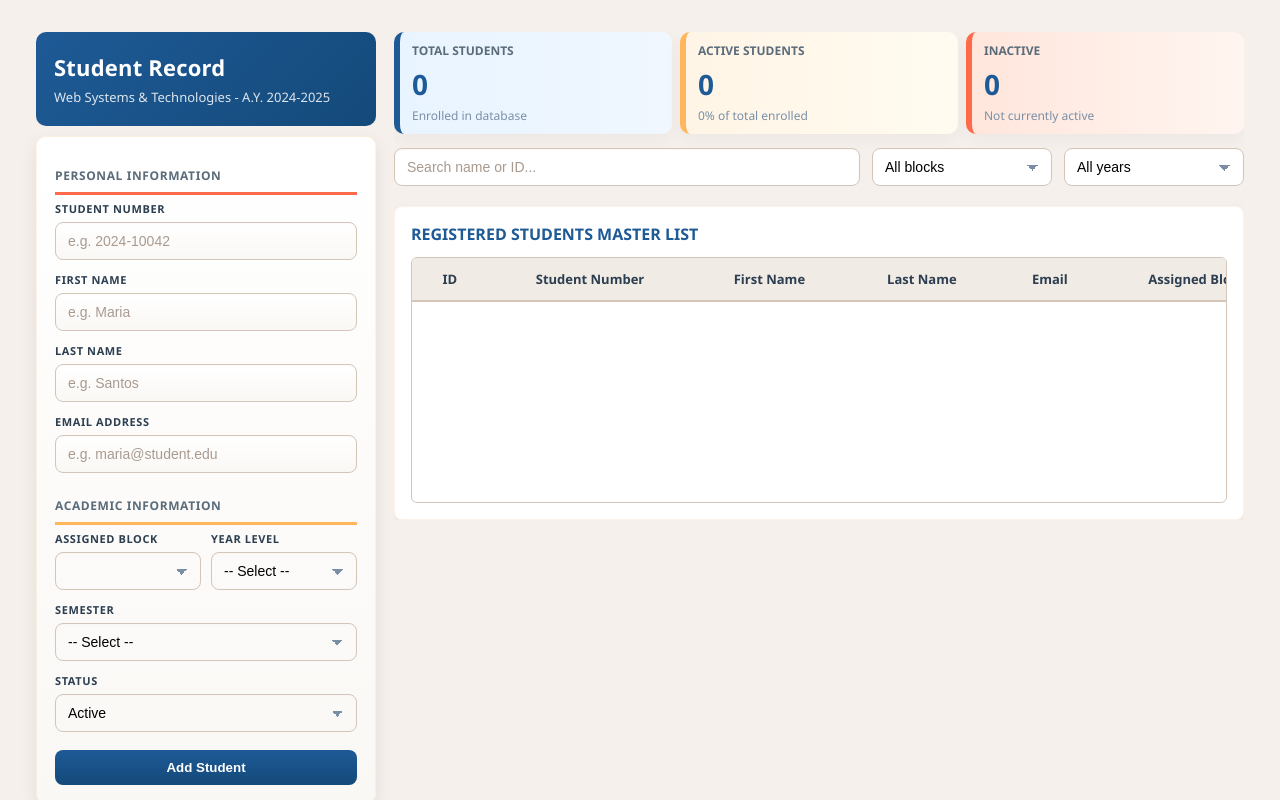
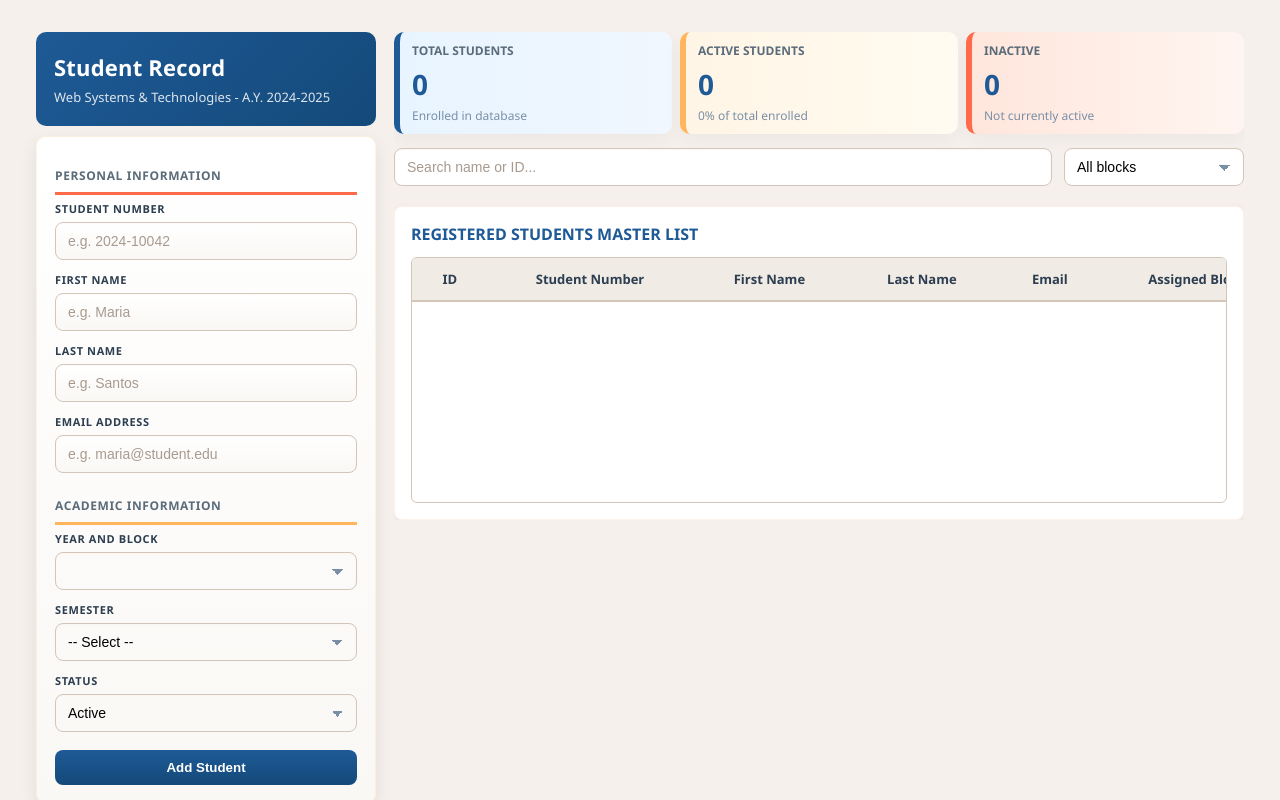
Before and after one commit to shanesibuyomiranda24-lang/WEB-SYSTEMS-AND-TECHNOLOGIES-FINAL-PROJECT-EXAM, a website: page index.html in a window 1280 px wide. Drawn offline with Linux system fonts and the light colour scheme; no server answers.

Commit message:
Update index.html

```diff
--- a/index.html
+++ b/index.html
@@ -35,22 +35,8 @@
 
                     <h2 class="section-academic">ACADEMIC INFORMATION</h2>
 
-                    <div class="form-row">
-                        <div class="col">
-                            <label for="blockId">ASSIGNED BLOCK</label>
-                            <select name="blockId" id="blockId" required></select>
-                        </div>
-                        <div class="col">
-                            <label for="yearLevel">YEAR LEVEL</label>
-                            <select name="yearLevel" id="yearLevel" required>
-                                <option value="">-- Select --</option>
-                                <option value="1st Year">1st Year</option>
-                                <option value="2nd Year">2nd Year</option>
-                                <option value="3rd Year">3rd Year</option>
-                                <option value="4th Year">4th Year</option>
-                            </select>
-                        </div>
-                    </div>
+                    <label for="blockId">YEAR AND BLOCK</label>
+                    <select name="blockId" id="blockId" required></select>
 
                     <label for="semester">SEMESTER</label>
                     <select name="semester" id="semester" required>
@@ -66,6 +52,7 @@
                     </select>
 
                     <button type="submit">Add Student</button>
+
                 </div>
             </form>
         </div>
@@ -93,7 +80,6 @@
             <div class="filters-bar">
                 <input id="searchBox" type="text" placeholder="Search name or ID...">
                 <select id="filterBlock"><option value="All">All blocks</option></select>
-                <select id="filterYear"><option value="All">All years</option></select>
             </div>
 
             <div class="student-table-container">
```
